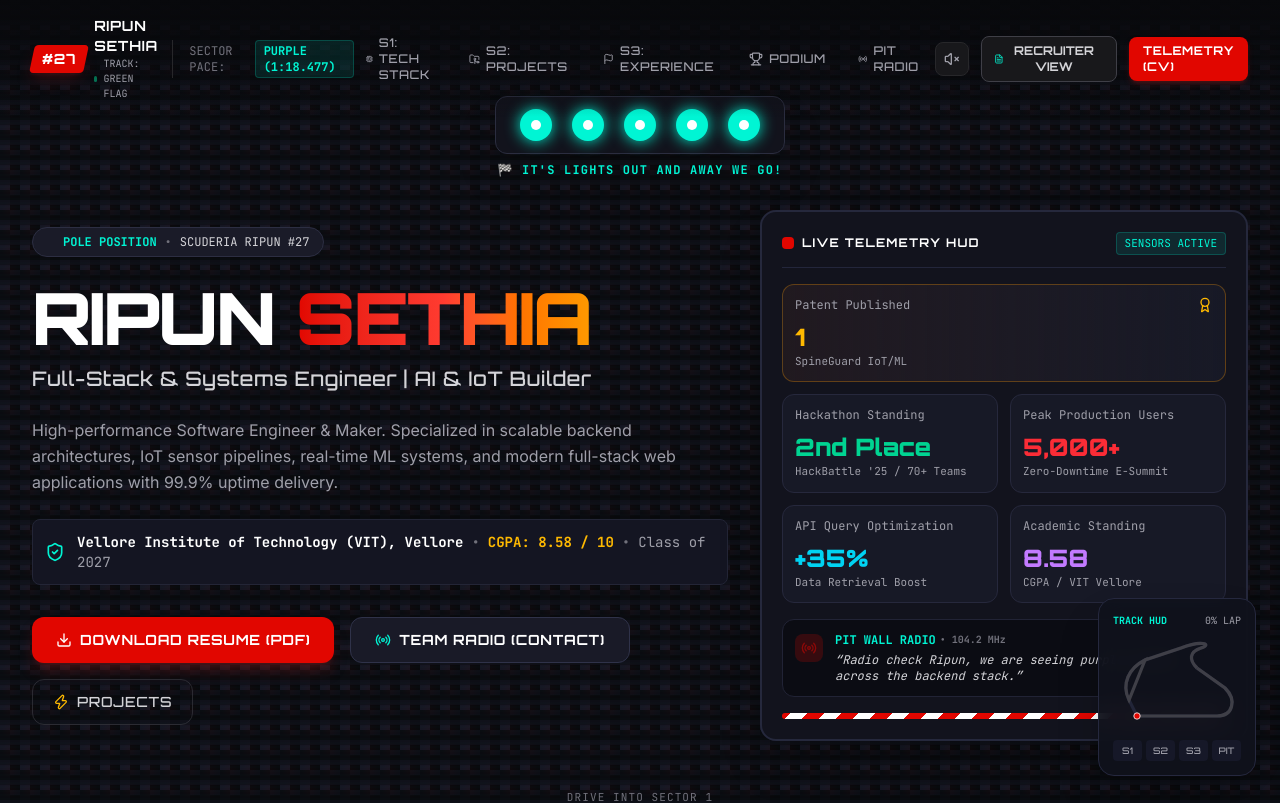
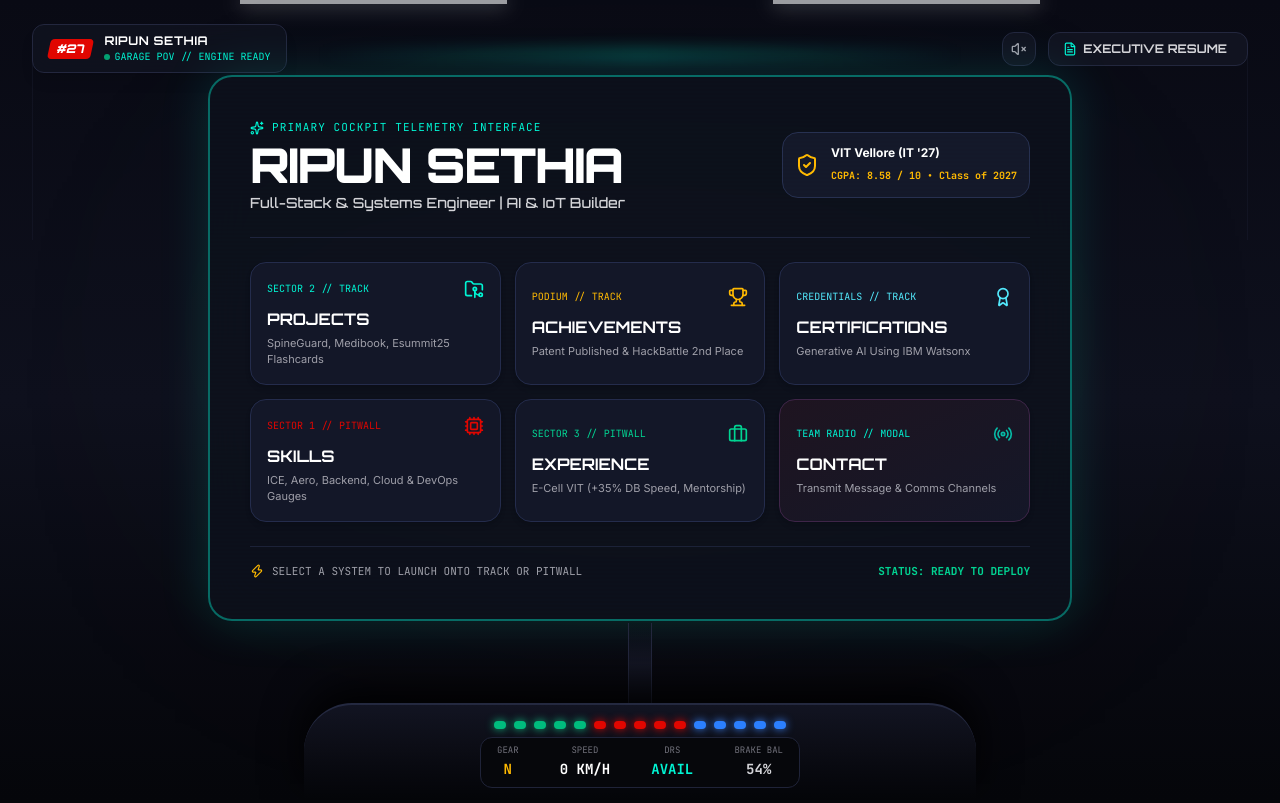
Before and after one commit to ripuns/my-portfolio, a Next.js app: page / in a window 1280 px wide. Shown: the top 803 px of the page. Built offline with nearby package versions, Linux system fonts and the light colour scheme.

Commit message:
refactor(app): implement view state machine for racing navigation

```diff
--- a/src/app/page.tsx
+++ b/src/app/page.tsx
@@ -1,77 +1,92 @@
 "use client";
 
-import React, { useState, useEffect } from "react";
-import { Navbar } from "@/components/Navbar";
-import { TrackHUD } from "@/components/TrackHUD";
-import { HeroStartingGrid } from "@/components/HeroStartingGrid";
-import { Sector1Skills } from "@/components/Sector1Skills";
-import { Sector2Projects } from "@/components/Sector2Projects";
-import { Sector3Experience } from "@/components/Sector3Experience";
-import { PodiumAchievements } from "@/components/PodiumAchievements";
-import { PitWallContact } from "@/components/PitWallContact";
+import React, { useState } from "react";
+import { RacingLightsOverlay } from "@/components/RacingLightsOverlay";
+import { CockpitPOV } from "@/components/CockpitPOV";
+import { RacingTrackView } from "@/components/RacingTrackView";
+import { PitwallView } from "@/components/PitwallView";
+import { ContactModal } from "@/components/ContactModal";
 import { ExecutiveView } from "@/components/ExecutiveView";
-import { Footer } from "@/components/Footer";
 
 export default function Home() {
-  const [viewMode, setViewMode] = useState<"f1" | "recruiter">("f1");
-  const [activeSector, setActiveSector] = useState<string>("hero");
+  // Application POV View State Machine
+  const [showIntro, setShowIntro] = useState<boolean>(true);
+  const [currentView, setCurrentView] = useState<"garage" | "track" | "pitwall" | "executive">("garage");
+  const [trackCategory, setTrackCategory] = useState<"projects" | "achievements" | "certifications">("projects");
+  const [pitwallTab, setPitwallTab] = useState<"skills" | "experience">("skills");
+  const [isContactOpen, setIsContactOpen] = useState<boolean>(false);
 
-  useEffect(() => {
-    if (viewMode !== "f1") return;
+  // Navigation handlers
+  const handleNavigate = (view: "track" | "pitwall", section: string) => {
+    if (view === "track") {
+      setTrackCategory(section as "projects" | "achievements" | "certifications");
+      setCurrentView("track");
+    } else if (view === "pitwall") {
+      setPitwallTab(section as "skills" | "experience");
+      setCurrentView("pitwall");
+    }
+  };
 
-    const sections = ["hero", "sector1", "sector2", "sector3", "podium", "pitwall"];
-    const handleScroll = () => {
-      const scrollPosition = window.scrollY + 250;
+  const handleReturnToGarage = () => {
+    setCurrentView("garage");
+  };
 
-      for (const section of sections) {
-        const el = document.getElementById(section);
-        if (el) {
-          const top = el.offsetTop;
-          const height = el.offsetHeight;
-          if (scrollPosition >= top && scrollPosition < top + height) {
-            setActiveSector(section);
-            break;
-          }
-        }
-      }
-    };
-
-    window.addEventListener("scroll", handleScroll);
-    handleScroll();
-
-    return () => window.removeEventListener("scroll", handleScroll);
-  }, [viewMode]);
+  const handleToggleExecutive = () => {
+    setCurrentView(currentView === "executive" ? "garage" : "executive");
+  };
 
   return (
-    <main className="relative min-h-screen bg-[#08090C] text-slate-100 selection:bg-[#E10600] selection:text-white">
-      {/* Top Telemetry Header */}
-      <Navbar
-        viewMode={viewMode}
-        setViewMode={setViewMode}
-        activeSector={activeSector}
+    <main className="relative min-h-screen bg-[#08090C] text-slate-100 selection:bg-[#E10600] selection:text-white overflow-x-hidden">
+
+      {/* 1. Full-Screen 5-Red-Lights Overlay on Initial Entry */}
+      {showIntro && (
+        <RacingLightsOverlay onComplete={() => setShowIntro(false)} />
+      )}
+
+      {/* 2. Main View State Switching */}
+      {currentView === "garage" && (
+        <CockpitPOV
+          onNavigate={handleNavigate}
+          onOpenContact={() => setIsContactOpen(true)}
+          onToggleExecutive={handleToggleExecutive}
+        />
+      )}
+
+      {currentView === "track" && (
+        <RacingTrackView
+          category={trackCategory}
+          onReturnToGarage={handleReturnToGarage}
+        />
+      )}
+
+      {currentView === "pitwall" && (
+        <PitwallView
+          initialTab={pitwallTab}
+          onReturnToGarage={handleReturnToGarage}
+        />
+      )}
+
+      {currentView === "executive" && (
+        <div className="relative">
+          {/* Top Bar for Executive View with Return to Cockpit button */}
+          <div className="fixed top-4 left-4 z-50">
+            <button
+              onClick={handleReturnToGarage}
+              className="bg-[#E10600] hover:bg-[#FF1801] text-white px-4 py-2 rounded-xl text-xs font-racing font-bold tracking-wider shadow-xl transition-transform active:scale-95"
+            >
+              ➔ RETURN TO COCKPIT POV
+            </button>
+          </div>
+          <ExecutiveView />
+        </div>
+      )}
+
+      {/* 3. Global Accessible Contact Popup Modal */}
+      <ContactModal
+        isOpen={isContactOpen}
+        onClose={() => setIsContactOpen(false)}
       />
 
-      {viewMode === "f1" ? (
-        <>
-          {/* Right Pinned 2D Race Circuit Scroll-Tracker */}
-          <TrackHUD activeSector={activeSector} />
-
-          {/* Main Race Telemetry Sections */}
-          <HeroStartingGrid />
-          <Sector1Skills />
-          <Sector2Projects />
-          <Sector3Experience />
-          <PodiumAchievements />
-          <PitWallContact />
-          <Footer />
-        </>
-      ) : (
-        <>
-          {/* Executive ATS-Optimized Clean View */}
-          <ExecutiveView />
-          <Footer />
-        </>
-      )}
     </main>
   );
 }
```
